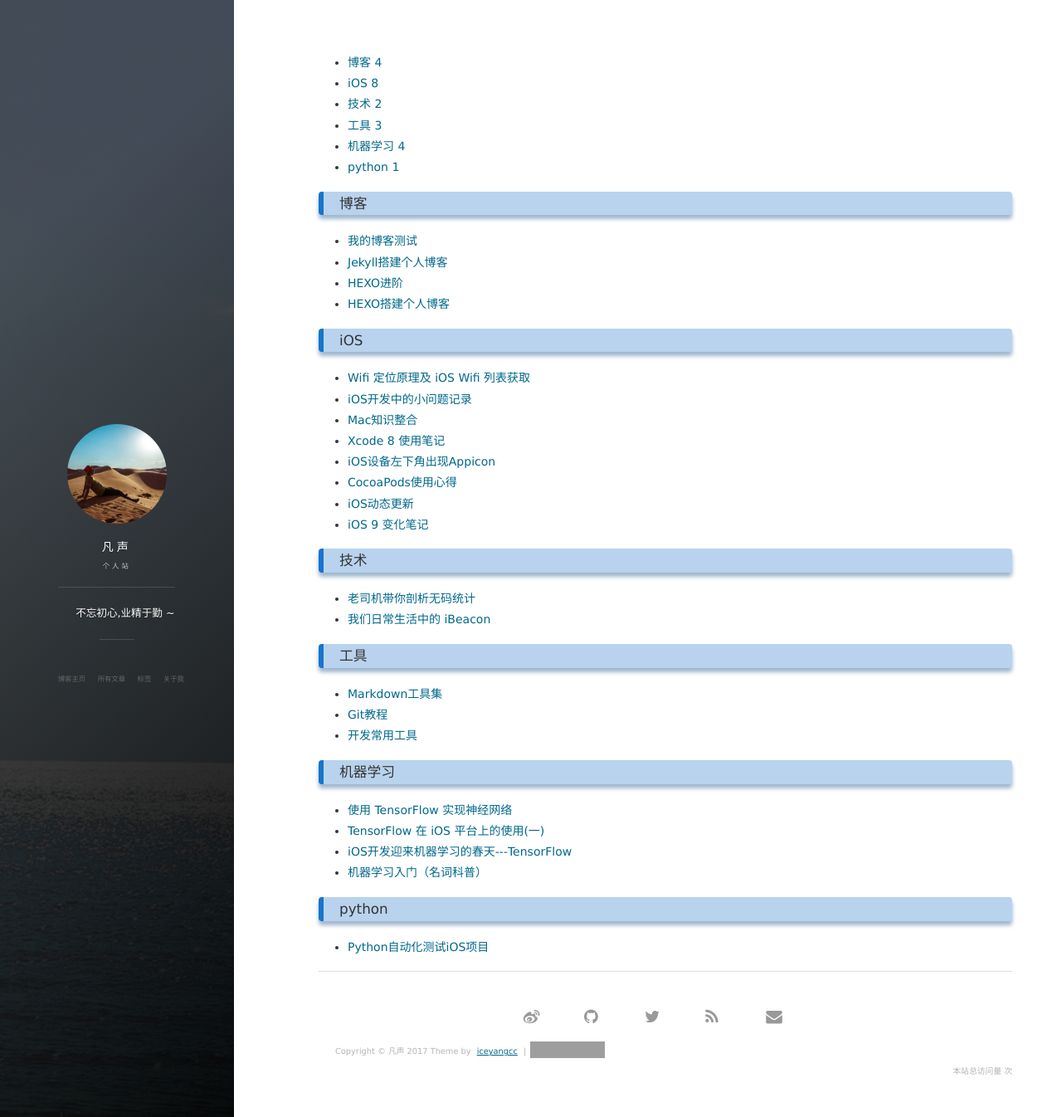
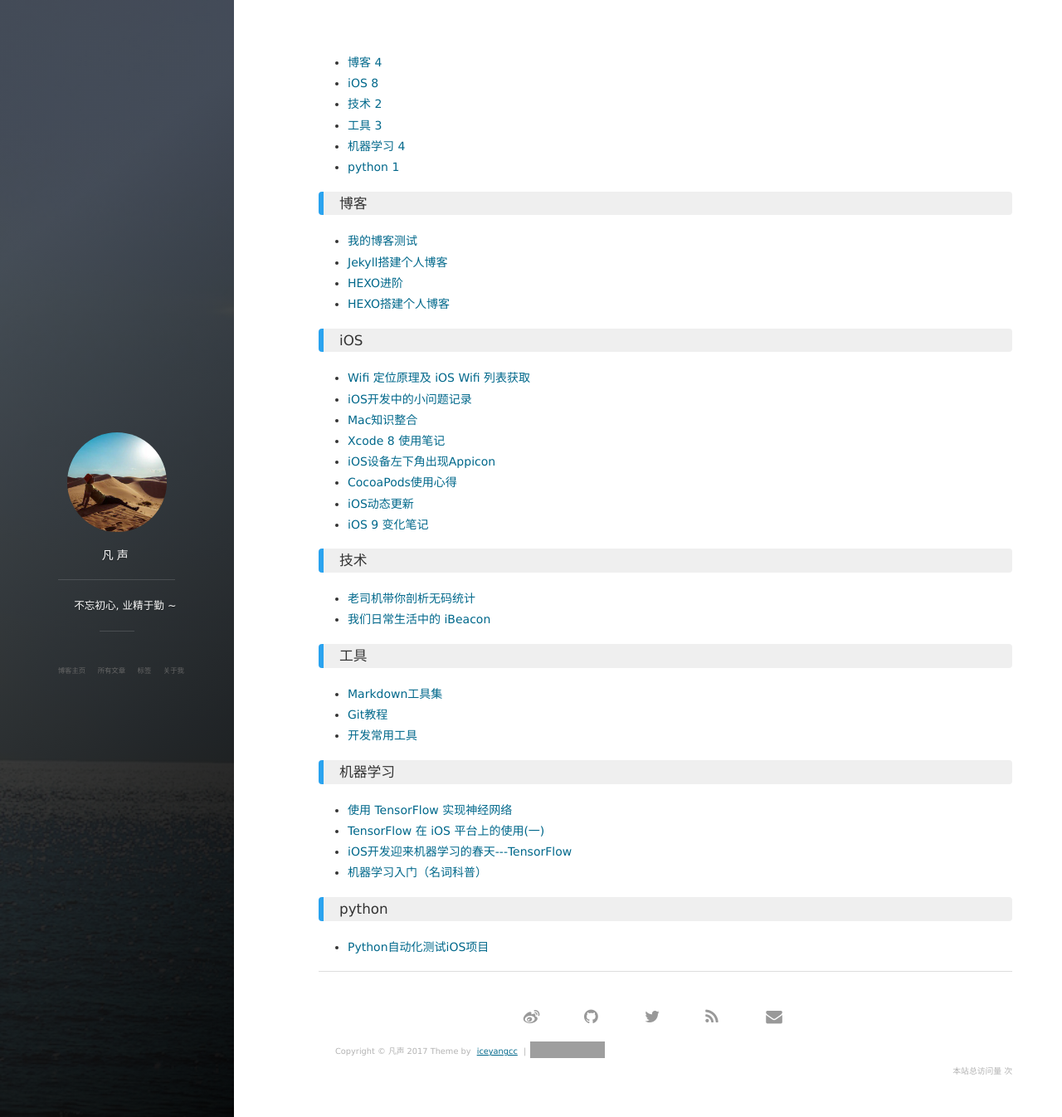
Before and after one commit to iceyangcc/blog, a Jekyll site: the page built from tags.html, in a window 1280 px wide and 1346 px high. Shown: the whole window at 83% size. Built offline with Jekyll 4.4.1, drawn with Linux system fonts in a browser that asks for light colours; nearby versions of some CDN libraries; comment, search, counter and statistics services are not loaded; grey boxes are pictures that could not be loaded.

Commit message:
bug fixed

```diff
--- a/_config.yml
+++ b/_config.yml
@@ -1,7 +1,7 @@
 # Basic
 title: 凡声
-subtitle: 个人站
-description: 不忘初心,业精于勤 ~
+subtitle:
+description: 不忘初心, 业精于勤 ~
 # 头像里面的标题
 avatarTitle: iceyo.cc
 # 头像里面的描述
--- a/css/main.css
+++ b/css/main.css
@@ -126,10 +126,9 @@ h3 {
   padding: 6px 15px;
   margin-bottom: 20px;
   margin-top: 5px;
-  background:#B9D3EE;
+  background:#efefef;
   /*0px right, 5px botton, 5px fuzzy*/
-  box-shadow: 0px 5px 5px #9FB6CD;
-  border-left: 6px solid #1874CD;
+  border-left: 6px solid #2aa3ef;
   position:relative;
 }
 
@@ -341,7 +340,7 @@ img::-moz-selection {
   }
 
   .excerpt {
-    border-left: 3px solid #458B74;
+    border-left: 3px solid #7db8ef;
     margin: 0;
     margin-right: 10px;
     font-size: .9em;
@@ -812,33 +811,33 @@ img::-moz-selection {
     margin: 0 0 2.2em 0;
     float: left;
 
-    -moz-box-shadow:4px 4px 4px #efefef,
-    -4px -4px 4px #efefef,
-    4px -4px 4px #efefef,
-    -4px 4px 4px #efefef;
-    -webkit-box-shadow:4px 4px 4px #efefef,
-    -4px -4px 4px #efefef,
-    4px -4px 4px #efefef,
-    -4px 4px 4px #efefef;
-    box-shadow:4px 4px 4px #efefef,
-    -4px -4px 4px #efefef,
-    4px -4px 4px #efefef,
-    -4px 4px 4px #efefef;
+    -moz-box-shadow:4px 4px 34px #efefef,
+    -4px -4px 34px #efefef,
+    4px -4px 34px #efefef,
+    -4px 4px 34px #efefef;
+    -webkit-box-shadow:4px 4px 34px #efefef,
+    -4px -4px 34px #efefef,
+    4px -4px 34px #efefef,
+    -4px 4px 34px #efefef;
+    box-shadow:4px 4px 34px #efefef,
+    -4px -4px 34px #efefef,
+    4px -4px 34px #efefef,
+    -4px 4px 34px #efefef;
   }
   .post-list li:hover {
     /*transform:scale(1.01,1.01); */
-    -moz-box-shadow:4px 4px 4px #c9e1f6,
-    -4px -4px 4px #c9e1f6,
-    4px -4px 4px #c9e1f6,
-    -4px 4px 4px #c9e1f6;
-    -webkit-box-shadow:4px 4px 4px #c9e1f6,
-    -4px -4px 4px #c9e1f6,
-    4px -4px 4px #c9e1f6,
-    -4px 4px 4px #c9e1f6;
-    box-shadow:4px 4px 4px #c9e1f6,
-    -4px -4px 4px #c9e1f6,
-    4px -4px 4px #c9e1f6,
-    -4px 4px 4px #c9e1f6;
+    -moz-box-shadow:4px 4px 34px #c9e1f6,
+    -4px -4px 34px #c9e1f6,
+    4px -4px 34px #c9e1f6,
+    -4px 4px 34px #c9e1f6;
+    -webkit-box-shadow:4px 4px 34px #c9e1f6,
+    -4px -4px 34px #c9e1f6,
+    4px -4px 34px #c9e1f6,
+    -4px 4px 34px #c9e1f6;
+    box-shadow:4px 4px 34px #c9e1f6,
+    -4px -4px 34px #c9e1f6,
+    4px -4px 34px #c9e1f6,
+    -4px 4px 34px #c9e1f6;
     /*background-color: #F5FFFA;*/
   }
 
```
